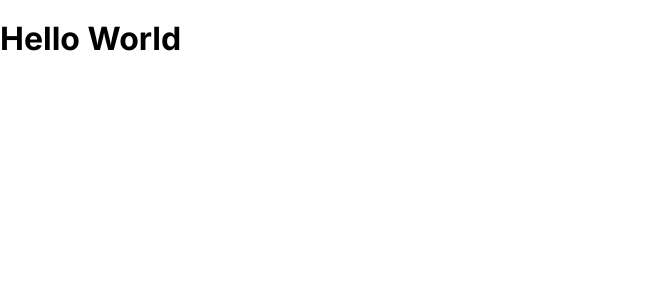
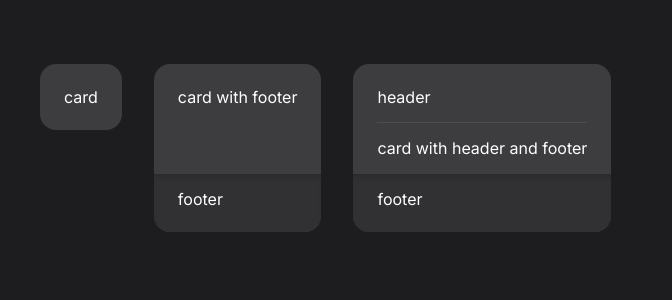
Before and after one commit to dlwiest/tonal-hub, a Next.js app: page / in a window 1280 px wide. Shown: the top 300 px of the page, without its empty margins (0-672 px from the left). Built offline with nearby package versions, Linux system fonts and the light colour scheme.

Commit message:
Basic app styling; created Card component

```diff
--- a/src/app/globals.css
+++ b/src/app/globals.css
@@ -4,3 +4,19 @@
   -webkit-font-smoothing: antialiased;
   -moz-osx-font-smoothing: grayscale;
 }
+
+:root {
+  --color-darker-gray: #1d1d1f;
+  --color-dark-gray: #313133;
+  --color-gray: #3d3d3f;
+  --color-light-gray: #4c4b50;
+  --color-lighter-gray: #a1a1a1;
+  --color-white: #fff;
+
+  font-size: 16px;
+}
+
+body {
+  background-color: var(--color-darker-gray);
+  color: var(--color-white);
+}
--- /dev/null
+++ b/src/app/layout.module.css
@@ -0,0 +1,5 @@
+.container {
+    max-width: 1200px;
+    margin: 0 auto;
+    padding: 0 20px;
+  }
--- a/src/app/layout.tsx
+++ b/src/app/layout.tsx
@@ -1,6 +1,7 @@
 import type { Metadata } from "next";
 import { Inter } from "next/font/google";
 import "./globals.css";
+import styles from "./layout.module.css";
 
 const inter = Inter({ subsets: ["latin"] });
 
@@ -16,7 +17,11 @@ export default function RootLayout({
 }>) {
     return (
         <html lang="en">
-            <body className={inter.className}>{children}</body>
+            <body className={inter.className}>
+                <div className={styles.container}>
+                    {children}
+                </div>
+            </body>
         </html>
     );
 }
--- /dev/null
+++ b/src/app/page.module.css
@@ -0,0 +1,10 @@
+.main {
+    display: flex;
+    margin-top: 4rem;
+    flex-wrap: wrap;
+    gap: 1rem;
+}
+
+.mr1 {
+    margin-right: 1rem;
+}
--- a/src/app/page.tsx
+++ b/src/app/page.tsx
@@ -1,10 +1,32 @@
-import Image from "next/image";
-import styles from "./page.module.css";
+import Card from '@/components/core/Card/Card';
+import styles from './page.module.css';
 
 const Home = () => {
     return (
-        <div>
-            <h1>Hello World</h1>
+        <div className={styles.main}>
+            <div>
+                <Card className={styles.mr1}><span>card</span></Card>
+            </div>
+
+            <Card className={styles.mr1}>
+                <span>card with footer</span>
+
+                <Card.Footer>
+                    <span>footer</span>
+                </Card.Footer>
+            </Card>
+
+            <Card>
+                <Card.Header>
+                    <span>header</span>
+                </Card.Header>
+
+                <span>card with header and footer</span>
+
+                <Card.Footer>
+                    <span>footer</span>
+                </Card.Footer>
+            </Card>
         </div>
     )
 }
--- /dev/null
+++ b/src/components/core/Card/Card.module.css
@@ -0,0 +1,28 @@
+.main {
+    background-color: var(--color-gray);
+    border-radius: 1rem;
+    display: flex;
+    flex-direction: column;
+    justify-content: space-between;
+    padding: 1.5rem 1.5rem 1.5rem 1.5rem;
+}
+
+.main:has(.footer) {
+    padding-bottom: 0;
+}
+
+.header {
+    border-bottom: 1px solid var(--color-light-gray);
+    margin-bottom: 1rem;
+    padding-bottom: 1rem;
+}
+
+.footer {
+    background-color: var(--color-dark-gray);
+    border-radius: 0 0 1rem 1rem;
+    box-shadow: inset 0 5px 7px -4px rgba(0, 0, 0, 0.2);
+    margin-left: -1.5rem;
+    margin-right: -1.5rem;
+    margin-top: 1rem;
+    padding: 1rem 1.5rem 1.5rem 1.5rem;
+}
--- /dev/null
+++ b/src/components/core/Card/Card.tsx
@@ -0,0 +1,43 @@
+import React from 'react';
+import styles from './Card.module.css';
+
+type CardProps = React.HTMLAttributes<HTMLDivElement>;
+
+// Main
+const Card: React.FC<CardProps> & { Footer: React.FC<CardProps> } & { Header: React.FC<CardProps> } = ({ children, className, ...rest }) => {
+    return (
+        <div className={`${styles.main} ${className}`} {...rest}>
+            {children}
+        </div>
+    );
+};
+
+Card.displayName = 'Card';
+
+
+// Header
+const CardHeader: React.FC<CardProps> = ({ children, className, ...rest }) => {
+    return (
+        <div className={`${styles.header} ${className}`} {...rest}>
+            {children}
+        </div>
+    );
+};
+
+CardHeader.displayName = 'Card.Header';
+Card.Header = CardHeader;
+
+
+// Footer
+const CardFooter: React.FC<CardProps> = ({ children, className, ...rest }) => {
+    return (
+        <div className={`${styles.footer} ${className}`} {...rest}>
+            {children}
+        </div>
+    );
+};
+
+CardFooter.displayName = 'Card.Footer';
+Card.Footer = CardFooter;
+
+export default Card;
```
Also changed, not shown: 2 other files (tests, documents, lock files or other folders).
